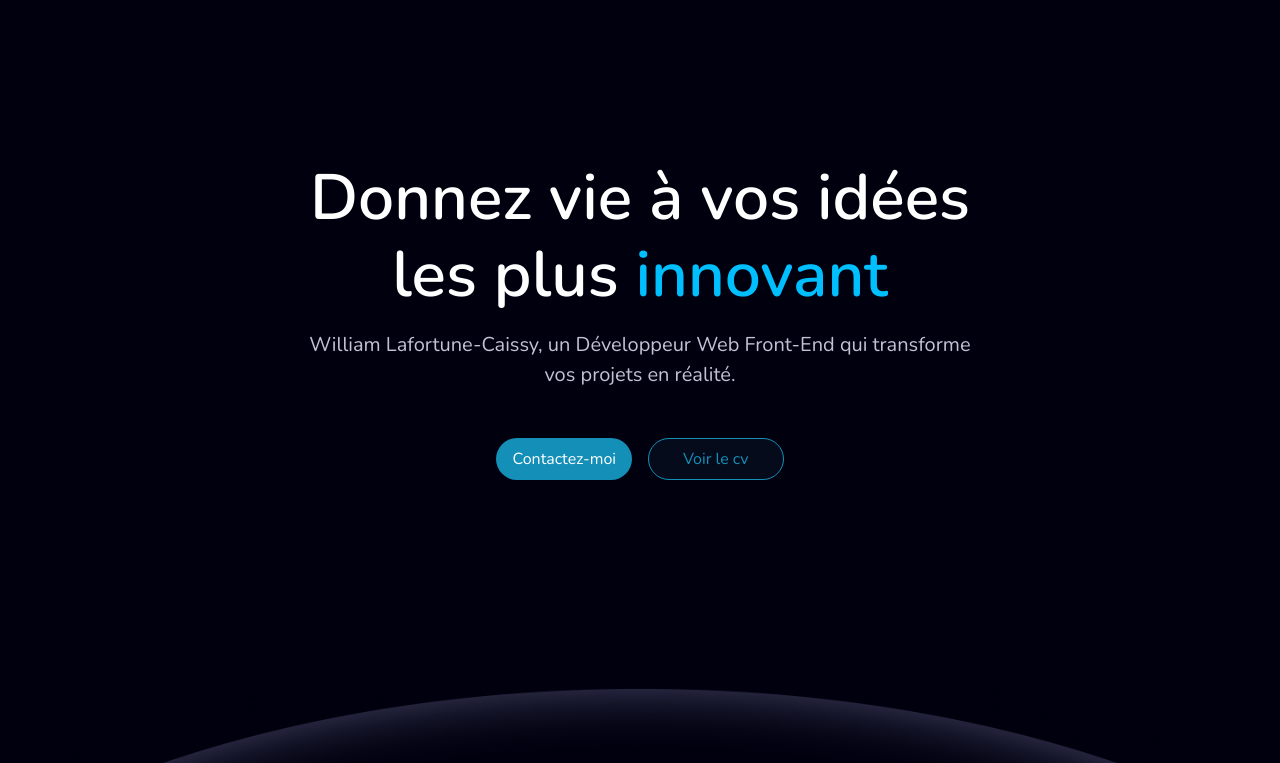
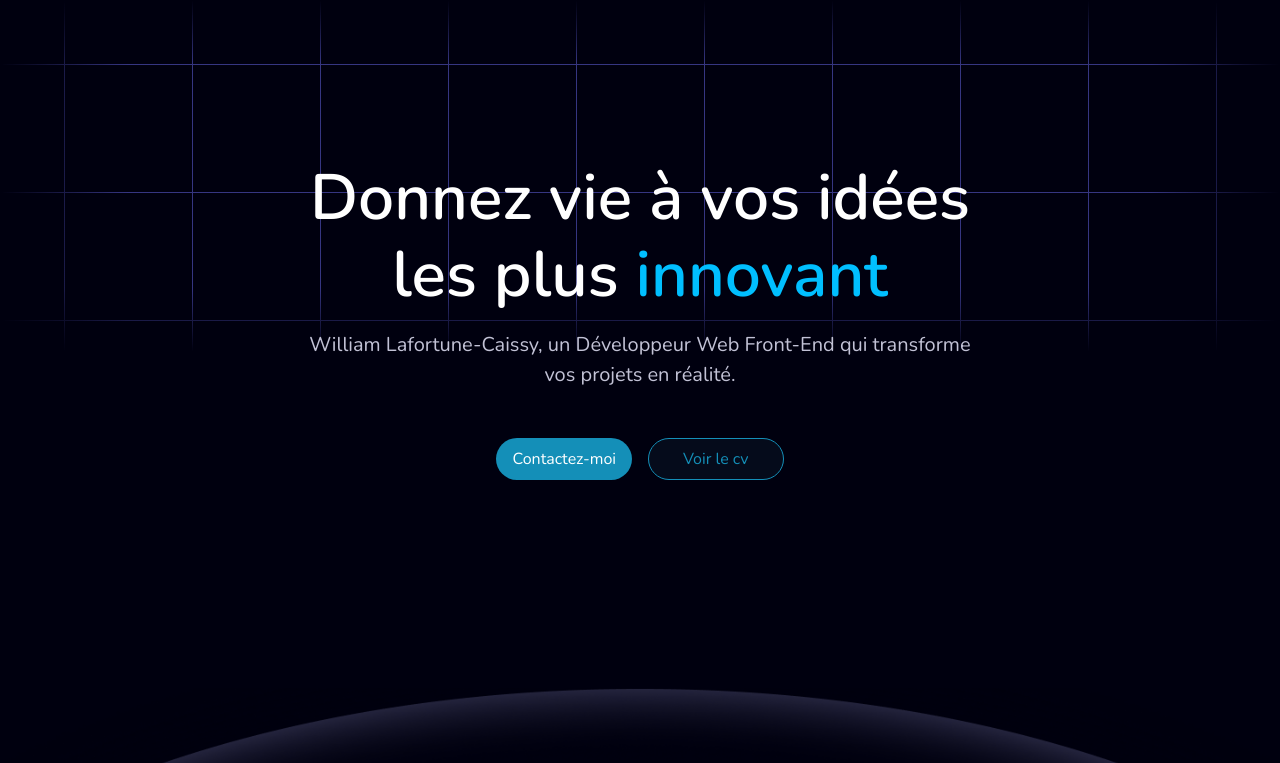
Before and after one commit to williamLafortuneCaissy/portfolio, a Next.js app: page / in a window 1280 px wide. Shown: the top 763 px of the page. Built offline with nearby package versions, Linux system fonts and the light colour scheme.

Commit message:
added hero grid

```diff
--- a/src/app/globals.css
+++ b/src/app/globals.css
@@ -31,3 +31,7 @@ body {
 .text-accent {
     color: var(--text-accent);
 }
+
+.relative {
+    position: relative;
+}
--- a/src/components/button/button.module.css
+++ b/src/components/button/button.module.css
@@ -27,5 +27,7 @@
 .secondary {
     color: var(--btn-color);;
     border: 1px solid;
-    background-color: hsla(var(--accent-hue), 100%, 70%, 0.05);
+    background: hsla(var(--accent-hue), 100%, 70%, 0.05);
+    /* couldnt use hsla because of the grid background. we still keep it for browser compatibility */
+    background-color: color-mix(in srgb, var(--body-bg-color) 95%, hsl(var(--accent-hue), 100%, 70%) 5%)
 }
--- /dev/null
+++ b/src/components/gridSpot/GridSpot.js
@@ -0,0 +1,9 @@
+import styles from './gridSpot.module.css';
+
+const GridSpot = ({ hero=false }) => {
+    return (
+        <div className={`${styles.spot} ${hero ? styles.heroSpot : ''}`}/>
+    );
+}
+
+export default GridSpot;
--- /dev/null
+++ b/src/components/gridSpot/gridSpot.module.css
@@ -0,0 +1,30 @@
+
+.spot {
+    --square-size: 20vw;
+    position: absolute;
+    inset: 0;
+    z-index: -1;
+    background-image:
+        linear-gradient(var(--primary-border-color) 1px, transparent 1px),
+        linear-gradient(90deg, var(--primary-border-color) 1px, transparent 1px);
+    opacity: .7; /* add contrast with other borders */
+    background-size: var(--square-size) var(--square-size);
+    background-position: calc(-1 * var(--square-size) / 2) calc( -1 * var(--square-size) / 2);
+
+    mask-repeat: no-repeat;
+}
+
+
+@media screen and (min-width: 1024px) {
+    .spot {
+        --square-size: 10vw;
+    }
+}
+
+
+.heroSpot {
+    mask-image:
+        linear-gradient(transparent 0%, black 10%, black 45%, transparent 55%),
+        linear-gradient(90deg, transparent 0%, black 10%, black 90%, transparent 100%);
+    mask-composite: intersect;
+}
--- a/src/components/hero/Hero.js
+++ b/src/components/hero/Hero.js
@@ -1,9 +1,11 @@
 import Button from "../button/Button";
+import GridSpot from "../gridSpot/GridSpot";
 import styles from "./hero.module.css";
 
 const Hero = () => {
     return (
-      <section className={styles.hero}>
+      <section className={`${styles.hero} relative`}>
+        <GridSpot hero/>
         <div className={styles.content}>
           <h1 className={styles.title}>
             Donnez vie à vos idées <br />
```
